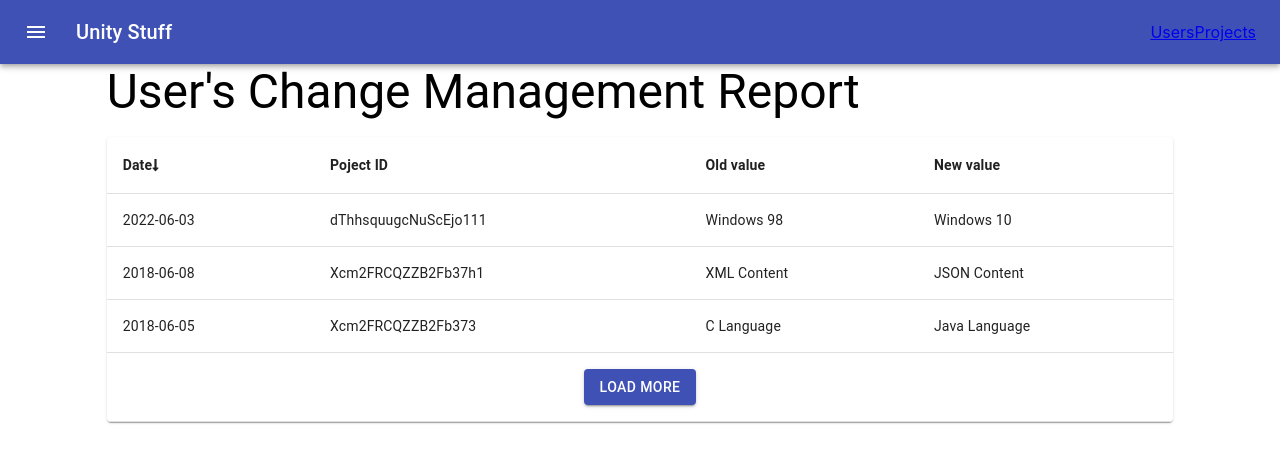
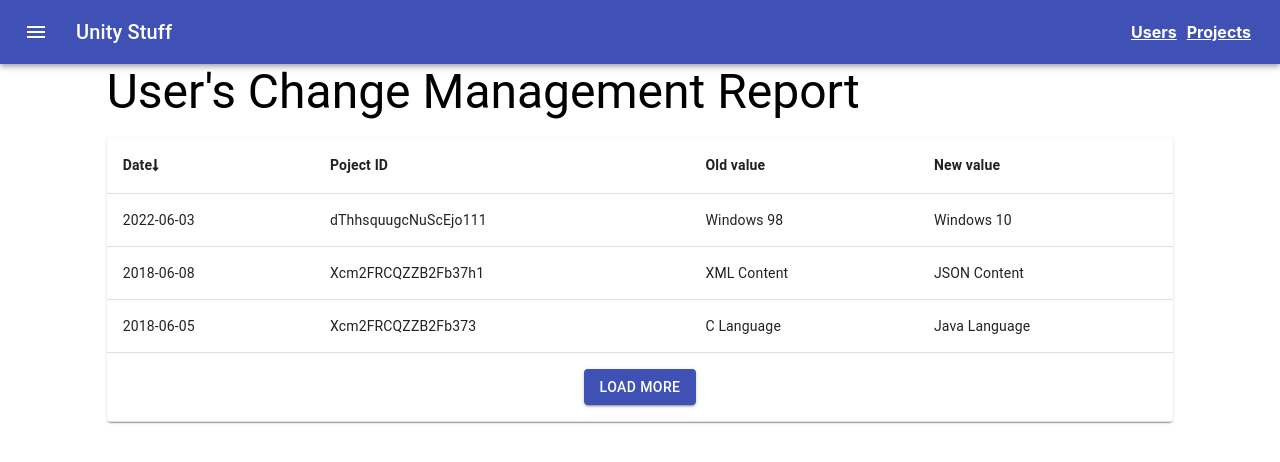
Before and after one commit to syam22587/change-management, a React (Create React App) app: page / in a window 1280 px wide. Shown: the top 462 px of the page. Built offline with nearby package versions, Linux system fonts and the light colour scheme.

Commit message:
Header navbar nav links css added

```diff
--- a/src/common/headerNavbar.jsx
+++ b/src/common/headerNavbar.jsx
@@ -16,6 +16,11 @@ const useStyles = makeStyles((theme) => ({
   },
   title: {
     flexGrow: 1,
+  },
+  link: {
+    padding: "5px",
+    color: "white",
+    fontWeight: "bold",
   },
 }));
 
@@ -38,10 +43,12 @@ const HeaderNavbar = () => {
             Unity Stuff
           </Typography>
 
-          <Link color="red" to="/">
+          <Link className={classes.link} color="red" to="/">
             Users
           </Link>
-          <Link to="/projects">Projects</Link>
+          <Link className={classes.link} to="/projects">
+            Projects
+          </Link>
         </Toolbar>
       </AppBar>
     </div>
```
Also changed, not shown: src/xyz.js (deleted, +0 -21 lines), 1 other file (tests, documents, lock files or other folders).
